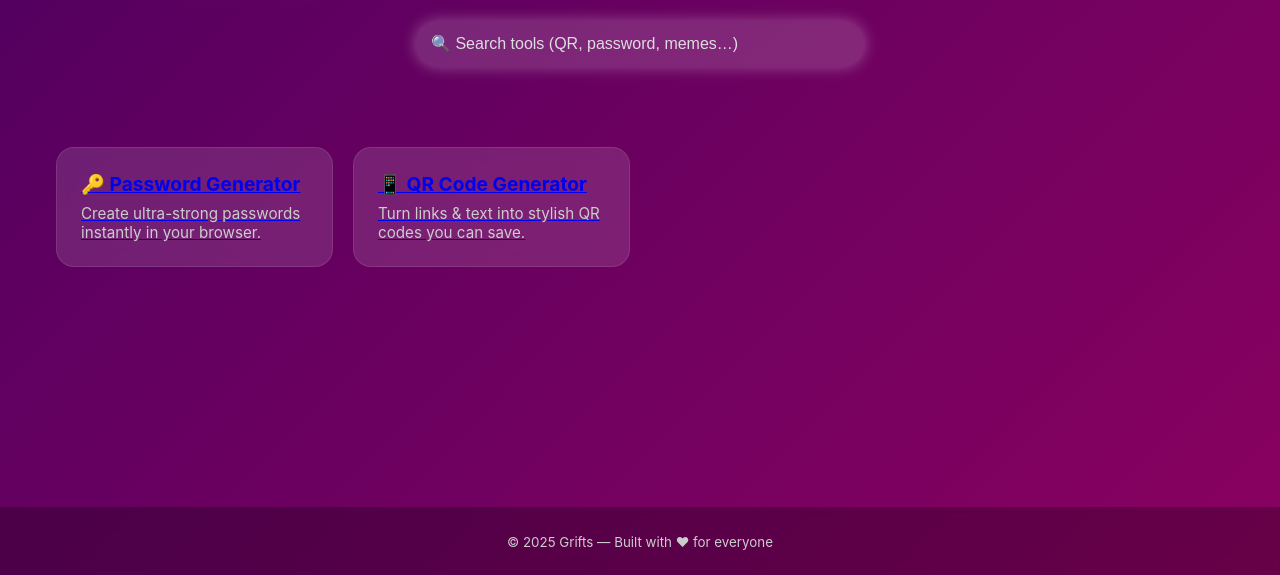
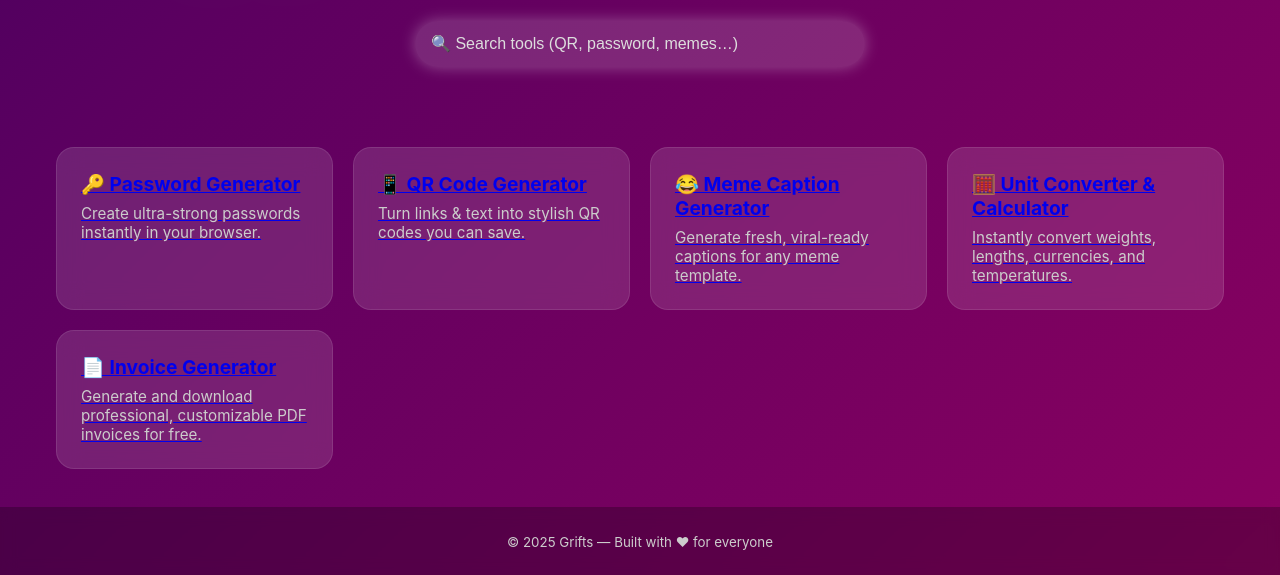
Before and after one commit to pongowarrior/Grifts, a plain HTML site: page index.html in a window 1280 px wide. Shown: the part 225-800 px from the top of the page. Drawn offline with Linux system fonts and the light colour scheme.

Commit message:
update index.html

```diff
--- a/index.html
+++ b/index.html
@@ -11,7 +11,6 @@
   <link rel="stylesheet" href="/assets/css/style.css" />
 </head>
 <body>
-  <!-- Header -->
   <header class="site-header">
     <div class="container header-row">
       <a class="logo" href="/">✨ Grifts</a>
@@ -23,7 +22,6 @@
     </div>
   </header>
 
-  <!-- Hero -->
   <main class="container">
     <section class="hero">
       <h1><span class="glow">Grifts</span> — Free tools for creators, gamers & dreamers</h1>
@@ -31,7 +29,6 @@
       <input id="toolSearch" class="search" placeholder="🔍 Search tools (QR, password, memes…)" />
     </section>
 
-    <!-- Tools Grid -->
     <section id="toolsGrid" class="grid">
       <article class="card" data-title="Password Generator">
         <a href="/tools/password/">
@@ -47,18 +44,36 @@
         </a>
       </article>
 
-      <!-- Add more tool cards here -->
-    </section>
+      <article class="card" data-title="Meme Caption Generator">
+        <a href="/tools/meme-caption/">
+          <h3>😂 Meme Caption Generator</h3>
+          <p>Generate fresh, viral-ready captions for any meme template.</p>
+        </a>
+      </article>
+
+      <article class="card" data-title="Unit Converter Calculator">
+        <a href="/tools/converter/">
+          <h3>🧮 Unit Converter & Calculator</h3>
+          <p>Instantly convert weights, lengths, currencies, and temperatures.</p>
+        </a>
+      </article>
+
+      <article class="card" data-title="Invoice Generator">
+        <a href="/tools/invoice/">
+          <h3>📄 Invoice Generator</h3>
+          <p>Generate and download professional, customizable PDF invoices for free.</p>
+        </a>
+      </article>
+
+      </section>
   </main>
 
-  <!-- Footer -->
   <footer class="site-footer">
     <div class="container">
       <small>© 2025 Grifts — Built with ♥ for everyone</small>
     </div>
   </footer>
 
-  <!-- Scripts -->
   <script src="/assets/js/main.js"></script>
   <script>
     // Register service worker for PWA support
```
